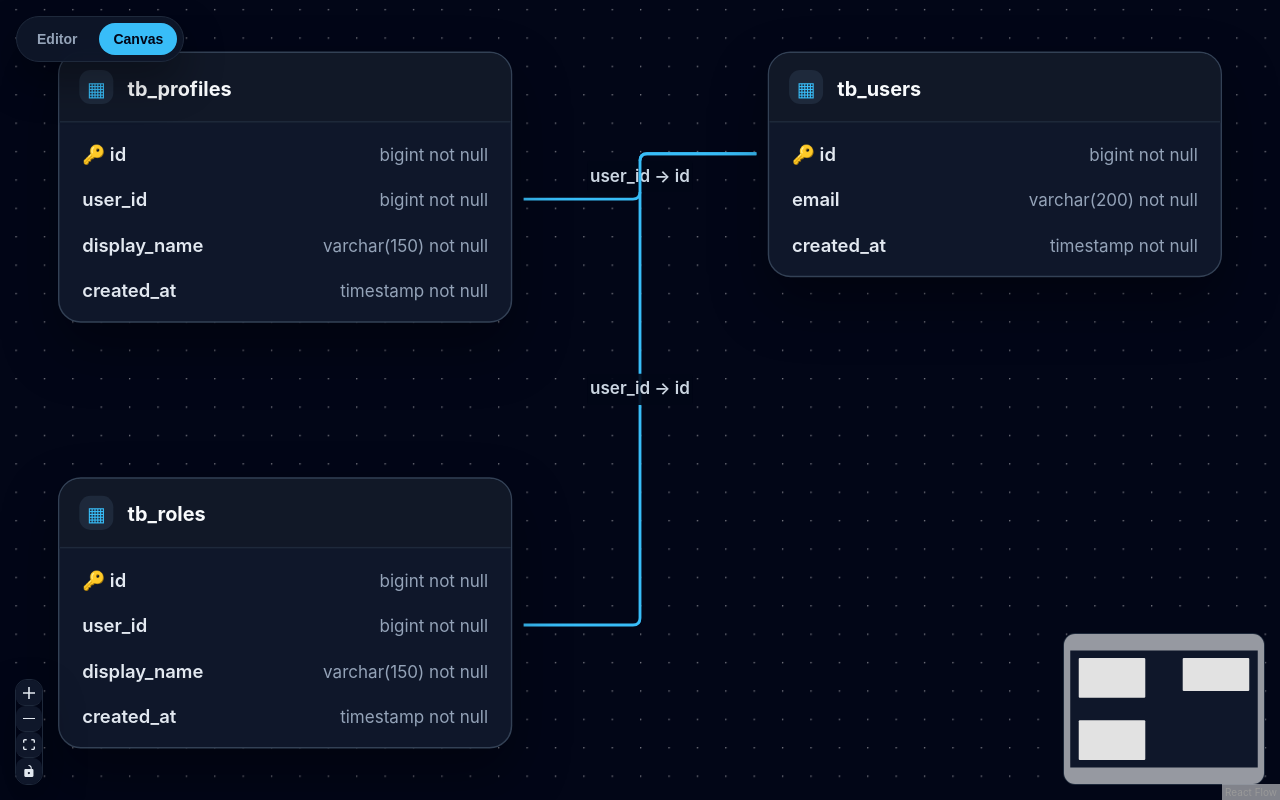
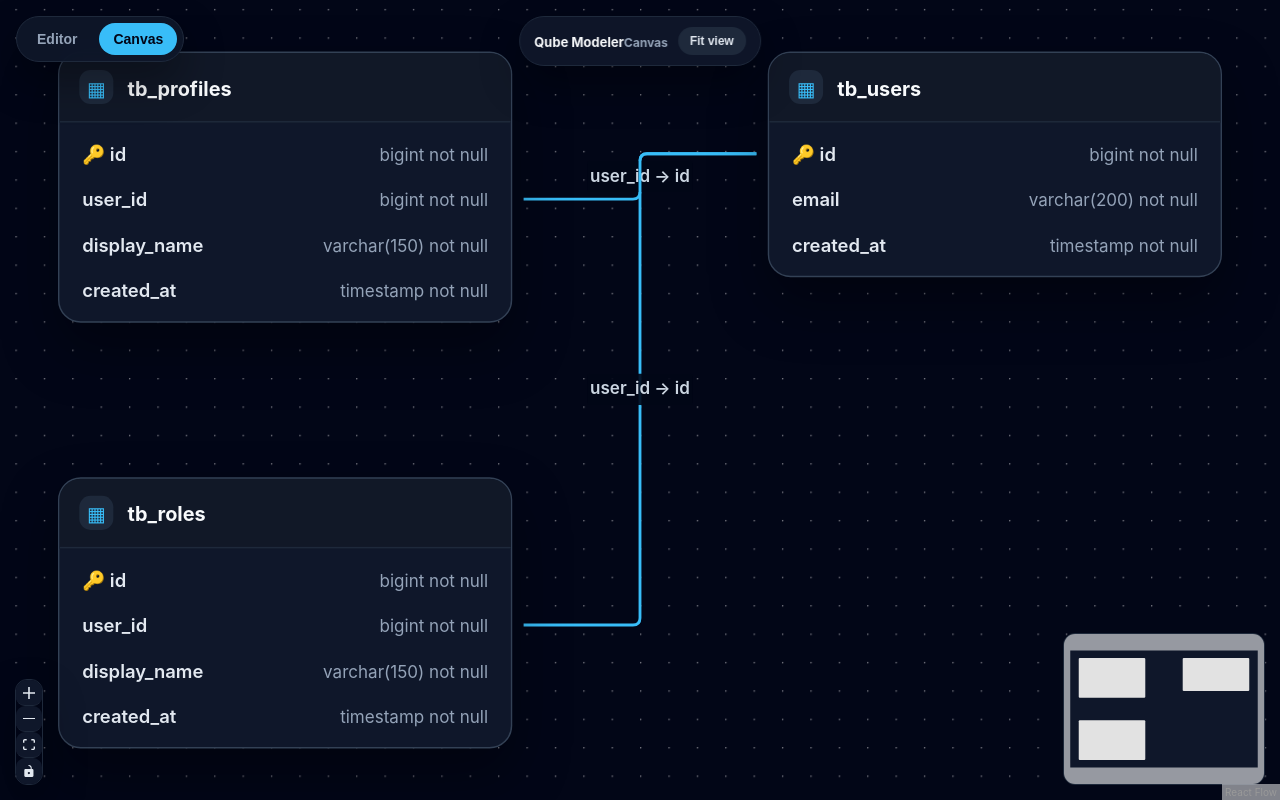
Before and after one commit to samuelandresilva/qube-modeler, a React (Vite) app: page / in a window 1280 px wide. Built offline with nearby package versions, Linux system fonts and the light colour scheme.

Commit message:
feat: add canvas toolbar with fit view

```diff
--- a/src/app/canvas/Canvas.css
+++ b/src/app/canvas/Canvas.css
@@ -224,3 +224,48 @@
     color: #64748b;
     font-size: 13px;
 }
+
+.canvas-toolbar {
+    position: fixed;
+    top: 16px;
+    left: 50%;
+    z-index: 100;
+    display: flex;
+    align-items: center;
+    gap: 10px;
+    transform: translateX(-50%);
+    padding: 10px 14px;
+    border: 1px solid #1e293b;
+    border-radius: 999px;
+    background: rgba(15, 23, 42, 0.94);
+    color: #e2e8f0;
+    box-shadow: 0 18px 40px rgba(0, 0, 0, 0.35);
+    backdrop-filter: blur(10px);
+}
+
+.canvas-toolbar strong {
+    color: #f8fafc;
+    font-size: 13px;
+}
+
+.canvas-toolbar span {
+    color: #94a3b8;
+    font-size: 12px;
+    font-weight: 700;
+}
+
+.canvas-toolbar button {
+    border: 0;
+    border-radius: 999px;
+    padding: 7px 12px;
+    background: #1e293b;
+    color: #e2e8f0;
+    font-size: 12px;
+    font-weight: 700;
+    cursor: pointer;
+}
+
+.canvas-toolbar button:hover {
+    background: #334155;
+    color: #f8fafc;
+}
--- a/src/app/canvas/Canvas.tsx
+++ b/src/app/canvas/Canvas.tsx
@@ -3,17 +3,20 @@ import {
     Controls,
     MiniMap,
     ReactFlow,
+    ReactFlowProvider,
     useEdgesState,
     useNodesState,
+    type ReactFlowInstance
 } from "@xyflow/react";
 import "@xyflow/react/dist/style.css";
-import { useEffect, useState } from "react";
+import { useEffect, useRef, useState } from "react";
 import type { DatabaseProject } from "../../core/model";
 import {
     updateTableNodePosition
 } from "../../core/model";
 import "./Canvas.css";
 import { CanvasInspector } from "./CanvasInspector";
+import { CanvasToolbar } from "./CanvasToolbar";
 import { DatabaseTableNode } from "./DatabaseTableNode";
 import {
     mapProjectToFlow,
@@ -30,6 +33,23 @@ const nodeTypes = {
 };
 
 export function Canvas({ project, setProject }: CanvasProps) {
+    return (
+        <ReactFlowProvider>
+            <CanvasContent project={project} setProject={setProject} />
+        </ReactFlowProvider>
+    );
+}
+
+function CanvasContent({ project, setProject }: CanvasProps) {
+    const reactFlowInstanceRef = useRef<ReactFlowInstance | null>(null);
+
+    const handleFitView = () => {
+        reactFlowInstanceRef.current?.fitView({
+            padding: 0.2,
+            duration: 300,
+        });
+    };
+
     const [nodes, , onNodesChange] = useNodesState(
         mapProjectToFlow(project).nodes
     );
@@ -59,7 +79,9 @@ export function Canvas({ project, setProject }: CanvasProps) {
         .find((table) => table.id === selectedTableId);
 
     return (
+        <ReactFlowProvider>
             <div className="canvas-page">
+                <CanvasToolbar onFitView={handleFitView} />
                 {selectedTable && (
                     <CanvasInspector
                         table={selectedTable}
@@ -74,6 +96,9 @@ export function Canvas({ project, setProject }: CanvasProps) {
                     onNodeDragStop={handleNodeDragStop}
                     onNodeClick={(_, node) => setSelectedTableId(node.id)}
                     onPaneClick={() => setSelectedTableId(null)}
+                    onInit={(instance) => {
+                        reactFlowInstanceRef.current = instance;
+                    }}
                     defaultEdgeOptions={{
                         type: "smoothstep",
                         style: {
@@ -101,5 +126,6 @@ export function Canvas({ project, setProject }: CanvasProps) {
                     <MiniMap />
                 </ReactFlow>
             </div>
+        </ReactFlowProvider>
     );
 }
--- /dev/null
+++ b/src/app/canvas/CanvasToolbar.tsx
@@ -0,0 +1,18 @@
+type CanvasToolbarProps = {
+    onFitView: () => void;
+};
+
+export function CanvasToolbar({ onFitView }: CanvasToolbarProps) {
+    return (
+        <div className="canvas-toolbar">
+            <div className="canvas-toolbar__title">
+                <strong>Qube Modeler</strong>
+                <span>Canvas</span>
+            </div>
+
+            <button type="button" onClick={onFitView}>
+                Fit view
+            </button>
+        </div>
+    );
+}
```
Lines whose indentation alone changed are shown as unchanged.
